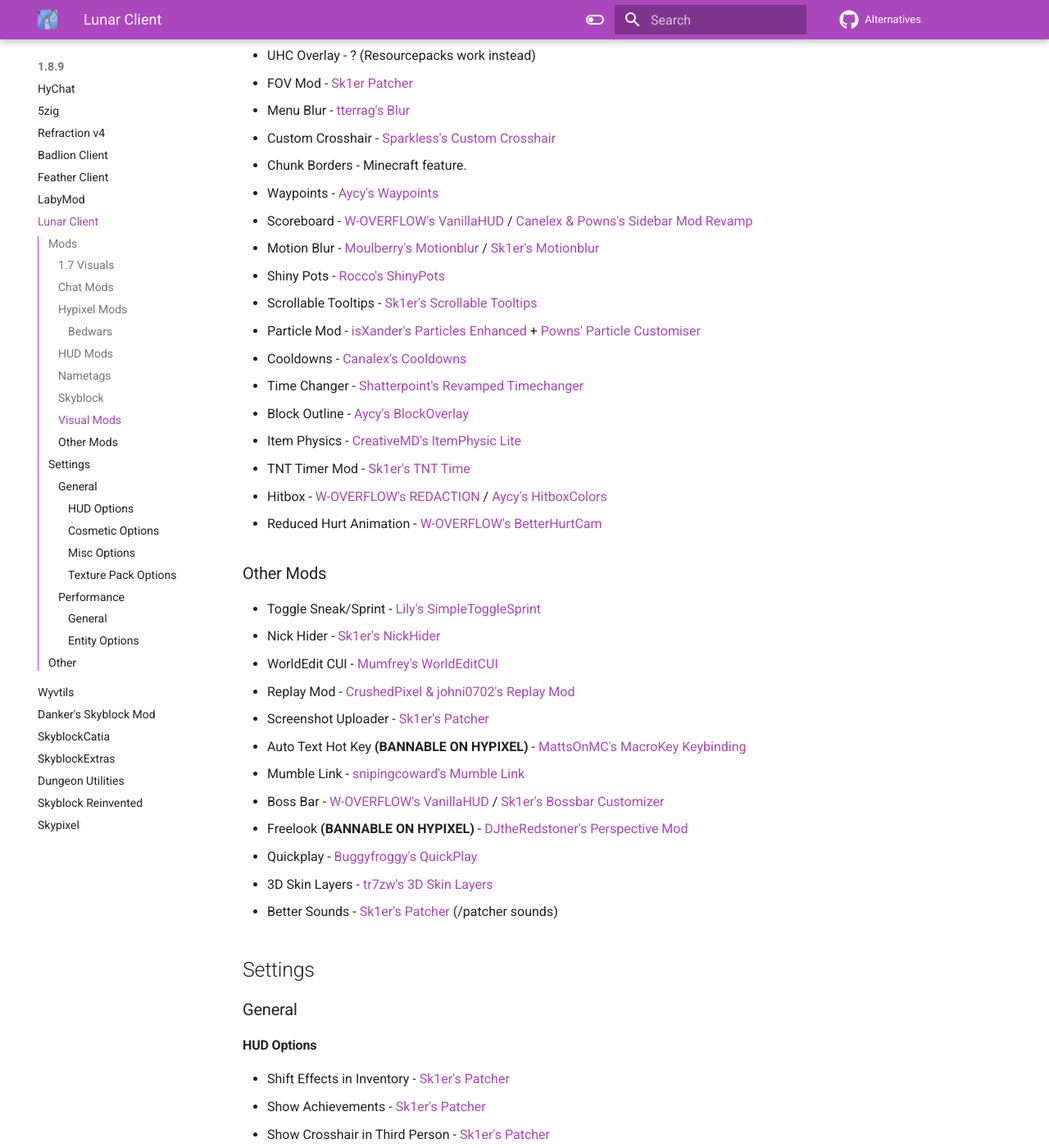
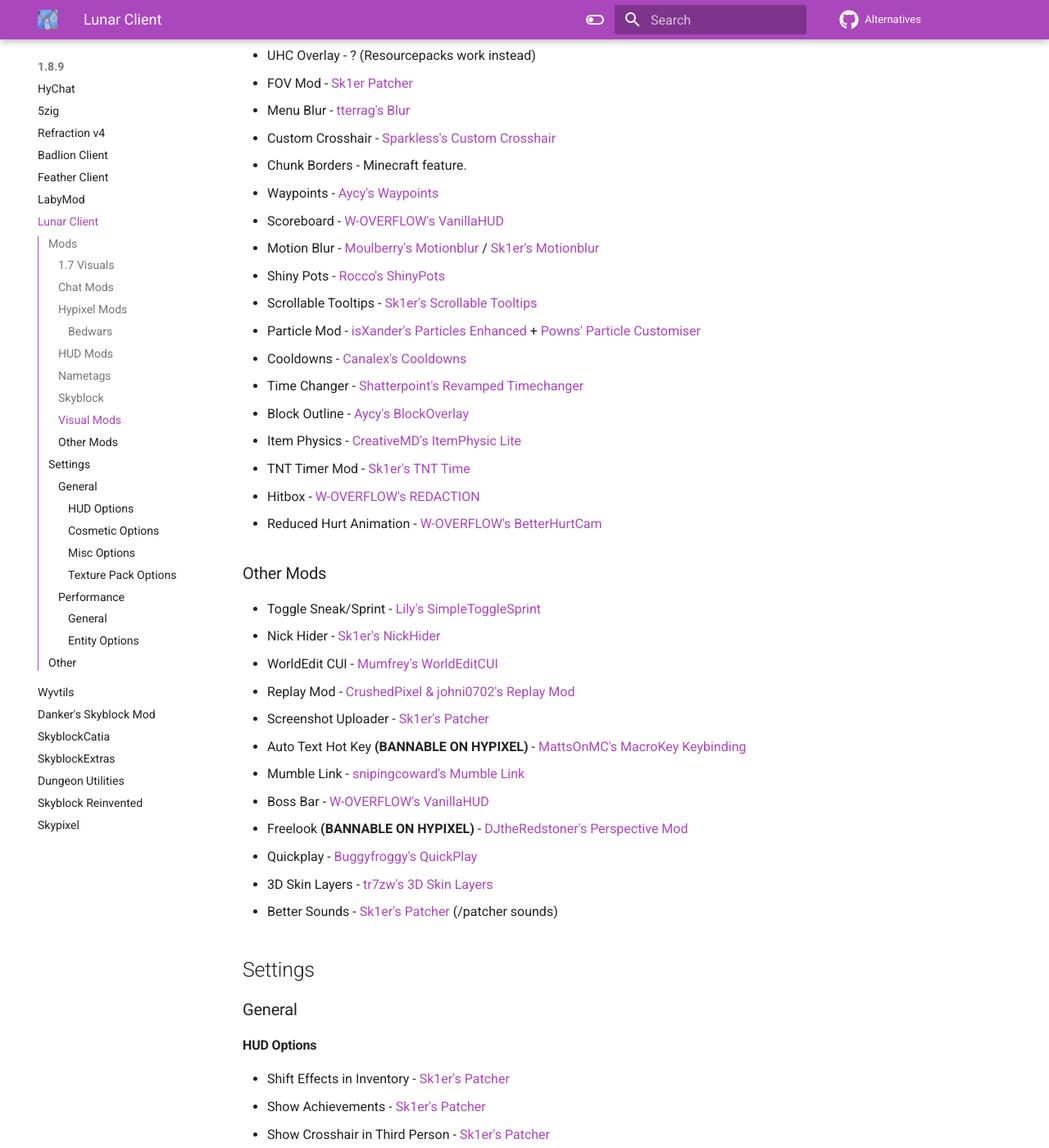
Before and after one commit to MicrocontrollersDev/Alternatives, an MkDocs documentation site: the page built from docs/1.8.9/lunar_client.md, in a window 1280 px wide and 1400 px high, scrolled down 2654 px. Shown: the whole window at 82% size. Built offline with MkDocs 1.6.1 and Material for MkDocs 9.7.7, drawn with Linux system fonts in a browser that asks for light colours; comment, search, counter and statistics services are not loaded.

Commit message:
Remove alternatives

```diff
--- a/docs/1.8.9/lunar_client.md
+++ b/docs/1.8.9/lunar_client.md
@@ -88,7 +88,7 @@
 * Custom Crosshair - [Sparkless's Custom Crosshair](https://www.curseforge.com/minecraft/mc-mods/custom-crosshair-mod/files/all?filter-game-version=2020709689%3A5806)
 * Chunk Borders - Minecraft feature.
 * Waypoints - [Aycy's Waypoints](https://www.youtube.com/watch?v=5jq5tXqwDTM)
-* Scoreboard - [W-OVERFLOW's VanillaHUD](https://github.com/W-OVERFLOW/VanillaHUD/releases/latest) / [Canelex & Powns's Sidebar Mod Revamp](https://www.youtube.com/watch?v=cn9VvT43yRs)
+* Scoreboard - [W-OVERFLOW's VanillaHUD](https://github.com/W-OVERFLOW/VanillaHUD/releases/latest)
 * Motion Blur - [Moulberry's Motionblur](https://cdn.discordapp.com/attachments/733903046681034813/806188815286665226/MbMotionblur-1.0-REL-Fixed.jar) / [Sk1er's Motionblur](https://sk1er.club/mods/motionblurmod)
 * Shiny Pots - [Rocco's ShinyPots](https://github.com/RoccoDev/ShinyPots-1.8/releases/latest)
 * Scrollable Tooltips - [Sk1er's Scrollable Tooltips](https://www.sk1er.club/mods/text_overflow_scroll)
@@ -98,7 +98,7 @@
 * Block Outline - [Aycy's BlockOverlay](https://hypixel.net/threads/forge-1-8-9-block-overlay-v4-0-3.1417995/)
 * Item Physics - [CreativeMD's ItemPhysic Lite](https://www.curseforge.com/minecraft/mc-mods/itemphysic-lite/files/all?filter-game-version=2020709689%3A5806)
 * TNT Timer Mod - [Sk1er's TNT Time](https://sk1er.club/mods/tnttime)
-* Hitbox - [W-OVERFLOW's REDACTION](https://github.com/W-OVERFLOW/REDACTION/releases/latest) / [Aycy's HitboxColors](http://www.mediafire.com/file/rci3i8m09yoek7u/HitboxColors-v1.0.jar)
+* Hitbox - [W-OVERFLOW's REDACTION](https://github.com/W-OVERFLOW/REDACTION/releases/latest)
 * Reduced Hurt Animation - [W-OVERFLOW's BetterHurtCam](https://github.com/W-OVERFLOW/BetterHurtCam/releases/latest)
 
 ### Other Mods
@@ -110,7 +110,7 @@
 * Screenshot Uploader - [Sk1er's Patcher](https://sk1er.club/mods/patcher)
 * Auto Text Hot Key **(BANNABLE ON HYPIXEL)** - [MattsOnMC's MacroKey Keybinding](https://www.curseforge.com/minecraft/mc-mods/macrokey-keybinding/files/all?filter-game-version=2020709689%3A5806)
 * Mumble Link - [snipingcoward's Mumble Link](https://www.curseforge.com/minecraft/mc-mods/mumblelink/files/all?filter-game-version=2020709689%3A5806)
-* Boss Bar - [W-OVERFLOW's VanillaHUD](https://github.com/W-OVERFLOW/VanillaHUD/releases/latest) / [Sk1er's Bossbar Customizer](https://sk1er.club/mods/bossbar_customizer)
+* Boss Bar - [W-OVERFLOW's VanillaHUD](https://github.com/W-OVERFLOW/VanillaHUD/releases/latest)
 * Freelook **(BANNABLE ON HYPIXEL)** - [DJtheRedstoner's Perspective Mod](https://inv.wtf/djperspective)
 * Quickplay - [Buggyfroggy's QuickPlay](https://github.com/QuickplayMod/quickplay/releases/latest)
 * 3D Skin Layers - [tr7zw's 3D Skin Layers](https://www.curseforge.com/minecraft/mc-mods/skin-layers-3d/files/all?filter-game-version=2020709689%3A5806)
```
